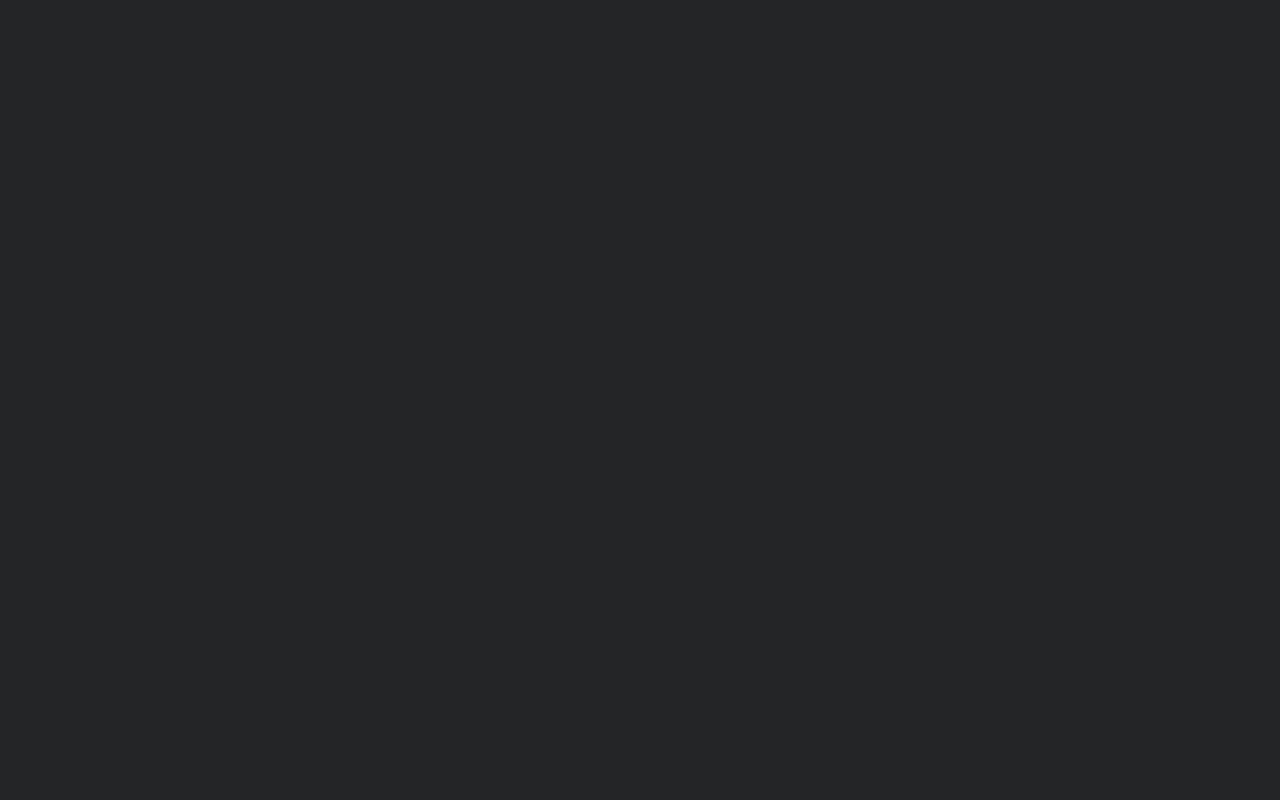
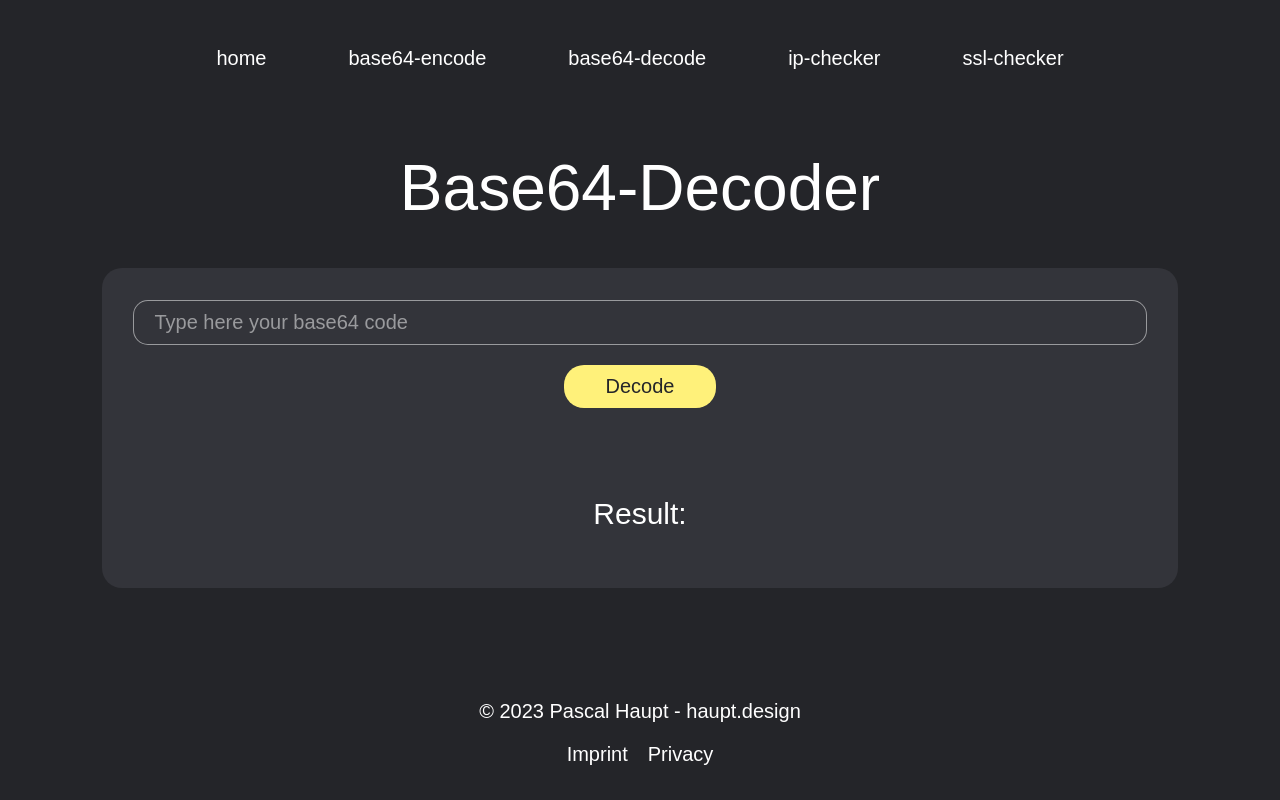
Before and after one commit to haupt-pascal/toolware.dev, a Nuxt app: page /base64-decode in a window 1280 px wide. Before the commit this address had no page. Built offline with nearby package versions, Linux system fonts and the light colour scheme.

Commit message:
added base64 encoder and decoder

```diff
--- a/assets/stylesheet/style.scss
+++ b/assets/stylesheet/style.scss
@@ -27,6 +27,8 @@ h1 {
   width: 75%;
   text-align: center;
   font-weight: 500;
+  margin-left: auto;
+  margin-right: auto;
 }
 
 h2 {
@@ -41,6 +43,17 @@ h3 {
   width: 75%;
   text-align: center;
   font-weight: 500;
+}
+
+button {
+    font-size: 20px;
+    font-family: "Along Sans s2", sans-serif;
+    transition: 0.3s;
+}
+
+input {
+    font-size: 20px;
+    font-family: "Along Sans s2", sans-serif;
 }
 
 .navigation {
@@ -148,6 +161,57 @@ h3 {
     }
 }
 
+.input-container {
+    background: $secondary;
+    padding: 32px;
+    border-radius: 20px;
+    width: 80%;
+    margin: 0 auto;
+    display: flex;
+    flex-direction: column;
+    justify-content: center;
+    align-items: center;
+
+    input {
+        width: calc(100% - 40px);
+        padding: 10px 20px;
+        border-radius: 15px;
+        border: 1px solid rgba($color: #fff, $alpha: .5);
+        background: $secondary;
+        color: $white;
+        font-size: 20px;
+        outline: none;
+        transition: 0.3s;
+        &::placeholder {
+            color: $white;
+            opacity: .5;
+        }
+
+        &:focus {
+            border: 1px solid $primary;
+        }
+    }
+
+    button {
+        background: $primary;
+        color: $background;
+        padding: 10px 42px;
+        border-radius: 20px;
+        transition: 0.3s;
+        margin-top: 20px;
+        cursor: pointer;
+        border: none;
+
+        &:hover {
+            font-weight: 500;
+        }
+    }
+
+    .result-container {
+        margin-top: 64px;
+    }
+}
+
 .footer {
     width: 80%;
     margin: 0 auto;
--- a/components/Navigation.vue
+++ b/components/Navigation.vue
@@ -2,6 +2,7 @@
     <div class="navigation">
         <a href="/">home</a>
         <a href="/base64-encode">base64-encode</a>
+        <a href="/base64-decode">base64-decode</a>
         <a href="/ip-checker">ip-checker</a>
         <a href="ssl-checker">ssl-checker</a>
     </div>
--- /dev/null
+++ b/pages/base64-decode.vue
@@ -0,0 +1,37 @@
+<script setup lang="ts">
+import { ref } from "vue";
+
+const inputText = ref("");
+const decodedResult = ref("");
+
+const decodeBase64 = () => {
+  try {
+    const decoded = atob(inputText.value);
+    decodedResult.value = decoded;
+  } catch (error) {
+    console.error("Fehler beim Decodieren des Base64-Codes:", error);
+    decodedResult.value = "Fehler beim Decodieren";
+  }
+};
+</script>
+<template>
+  <Navigation />
+  <h1>Base64-Decoder</h1>
+  <div class="input-container">
+    <input
+      v-model="inputText"
+      type="text"
+      placeholder="Type here your base64 code"
+    />
+    <button @click="decodeBase64">Decode</button>
+
+    <div class="result-container">
+      <h2>Result:</h2>
+      <p>{{ decodedResult }}</p>
+    </div>
+  </div>
+  <Footer />
+</template>
+<style lang="scss">
+@import "@/assets/stylesheet/style";
+</style>
--- /dev/null
+++ b/pages/base64-encode.vue
@@ -0,0 +1,28 @@
+<script setup lang="ts">
+// base64 example: 100110 111010 001011 101001
+import { ref } from 'vue';
+
+const inputText = ref('');
+const encodedResult = ref('');
+
+const encodeBase64 = () => {
+  const encoded = btoa(inputText.value);
+  encodedResult.value = encoded;
+};
+</script>
+<template>
+    <Navigation />
+    <h1>Base64-Encoder</h1>
+    <div class="input-container">
+        <input v-model="inputText" type="text" placeholder="Type here your base64 code">
+        <button @click="encodeBase64">Encode</button>
+
+        <div class="result-container">
+            <h2>Result:</h2>
+            <p>{{ encodedResult }}</p>
+        </div>
+    </div>
+</template>
+<style lang="scss">
+@import "@/assets/stylesheet/style";
+</style>
```
